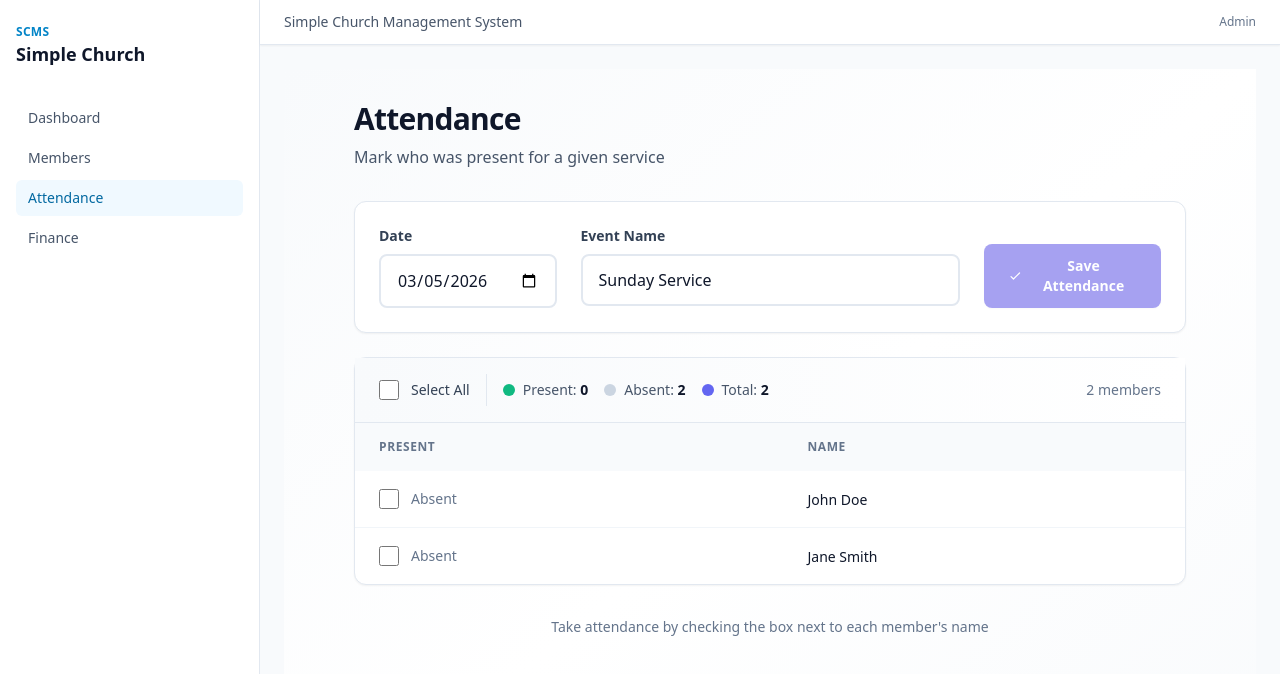
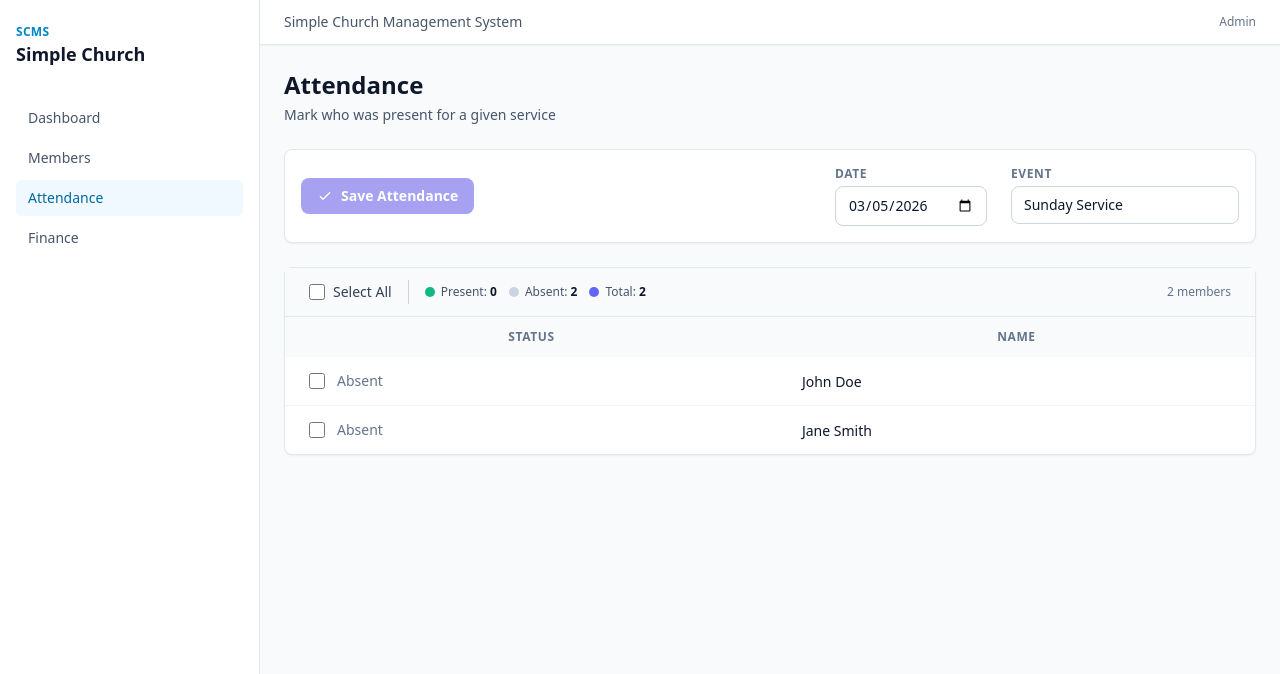
Before and after one commit to romerojhh/scms, a React (Vite) app in the folder church-management-system/: page /attendance in a window 1280 px wide. Shown: the top 674 px of the page. Built offline with nearby package versions, Linux system fonts and the light colour scheme.

Commit message:
rework ui

```diff
--- a/church-management-system/src/pages/AttendancePage.tsx
+++ b/church-management-system/src/pages/AttendancePage.tsx
@@ -128,54 +128,22 @@ export function AttendancePage() {
   const isLoading = membersLoading || attendanceLoading
 
   return (
-    <div className="min-h-screen bg-gradient-to-br from-slate-50 via-white to-slate-50">
-      <div className="mx-auto max-w-4xl px-4 py-8 sm:px-6 lg:px-8">
-        <header className="mb-8">
-          <h1 className="text-3xl font-bold text-slate-900 tracking-tight">
-            Attendance
-          </h1>
-          <p className="mt-2 text-base text-slate-600">
+    <div className="space-y-6">
+      <div>
+        <h1 className="text-2xl font-bold text-slate-900">Attendance</h1>
+        <p className="mt-1 text-sm text-slate-600">
           Mark who was present for a given service
         </p>
-        </header>
-
-        <div className="mb-6 rounded-xl border border-slate-200 bg-white p-6 shadow-sm">
-          <div className="grid gap-6 sm:grid-cols-2 lg:grid-cols-4">
-            <div>
-              <label htmlFor="date" className="mb-2 block text-sm font-semibold text-slate-700">
-                Date
-              </label>
-              <input
-                id="date"
-                type="date"
-                value={date}
-                onChange={(e) => {
-                  setDate(e.target.value)
-                  refetch()
-                }}
-                className="w-full rounded-lg border-2 border-slate-200 px-4 py-3 text-slate-900 outline-none transition-all duration-200 hover:border-slate-300 focus:border-indigo-500 focus:ring-2 focus:ring-indigo-500/20"
-              />
       </div>
 
-            <div className="sm:col-span-2">
-              <label htmlFor="event" className="mb-2 block text-sm font-semibold text-slate-700">
-                Event Name
-              </label>
-              <input
-                id="event"
-                type="text"
-                value={eventName}
-                onChange={(e) => setEventName(e.target.value)}
-                className="w-full rounded-lg border-2 border-slate-200 px-4 py-3 text-slate-900 outline-none transition-all duration-200 hover:border-slate-300 focus:border-indigo-500 focus:ring-2 focus:ring-indigo-500/20"
-              />
-            </div>
-
-            <div className="flex items-end">
+      <div className="rounded-lg border border-slate-200 bg-white p-4 shadow-sm">
+        <div className="flex flex-col gap-4 sm:flex-row sm:items-center sm:justify-between">
+          <div className="flex items-center gap-4">
             <button
               type="button"
               onClick={handleSave}
               disabled={saving || !hasUnsavedChanges}
-                className="flex w-full items-center justify-center gap-2 rounded-lg bg-indigo-600 px-6 py-3 text-sm font-semibold text-white shadow-sm transition-all duration-200 hover:bg-indigo-700 hover:shadow-md disabled:cursor-not-allowed disabled:opacity-50 disabled:hover:shadow-sm"
+              className="flex items-center justify-center gap-2 rounded-lg bg-indigo-600 px-4 py-2 text-sm font-semibold text-white shadow-sm transition-all hover:bg-indigo-700 hover:shadow disabled:cursor-not-allowed disabled:opacity-50"
             >
               {saving ? (
                 <>
@@ -194,22 +162,52 @@ export function AttendancePage() {
                 </>
               )}
             </button>
-            </div>
-          </div>
 
             {hasUnsavedChanges && (
-            <div className="mt-4 flex items-center gap-2 text-sm text-amber-600">
+              <div className="flex items-center gap-2 text-sm text-amber-600">
                 <svg className="h-4 w-4" fill="none" stroke="currentColor" viewBox="0 0 24 24">
                   <path strokeLinecap="round" strokeLinejoin="round" strokeWidth={2} d="M12 9v2m0 4h.01m-6.938 4h13.856c1.54 0 2.502-1.667 1.732-3L13.732 4c-.77-1.333-2.694-1.333-3.464 0L3.34 16c-.77 1.333.192 3 1.732 3z" />
                 </svg>
-              <span>You have unsaved changes</span>
+                <span>Unsaved changes</span>
               </div>
             )}
           </div>
 
+          <div className="grid grid-cols-2 gap-4 sm:flex sm:gap-6">
+            <div>
+              <label htmlFor="date" className="mb-1 block text-xs font-semibold uppercase tracking-wider text-slate-500">
+                Date
+              </label>
+              <input
+                id="date"
+                type="date"
+                value={date}
+                onChange={(e) => {
+                  setDate(e.target.value)
+                  refetch()
+                }}
+                className="w-full rounded-lg border border-slate-300 px-3 py-2 text-sm text-slate-900 outline-none transition-all hover:border-slate-400 focus:border-indigo-500 focus:ring-2 focus:ring-indigo-500/20"
+              />
+            </div>
+            <div>
+              <label htmlFor="event" className="mb-1 block text-xs font-semibold uppercase tracking-wider text-slate-500">
+                Event
+              </label>
+              <input
+                id="event"
+                type="text"
+                value={eventName}
+                onChange={(e) => setEventName(e.target.value)}
+                className="w-full rounded-lg border border-slate-300 px-3 py-2 text-sm text-slate-900 outline-none transition-all hover:border-slate-400 focus:border-indigo-500 focus:ring-2 focus:ring-indigo-500/20"
+              />
+            </div>
+          </div>
+        </div>
+      </div>
+
       {message && (
         <div
-            className={`mb-6 flex items-center gap-3 rounded-lg px-4 py-3 text-sm font-medium animate-in fade-in slide-in-from-top-2 ${
+          className={`flex items-center gap-3 rounded-lg px-4 py-3 text-sm font-medium ${
             message.type === 'success'
               ? 'bg-emerald-50 text-emerald-800 border border-emerald-200'
               : 'bg-rose-50 text-rose-800 border border-rose-200'
@@ -217,11 +215,11 @@ export function AttendancePage() {
           role="alert"
         >
           {message.type === 'success' ? (
-              <svg className="h-5 w-5" fill="none" stroke="currentColor" viewBox="0 0 24 24">
+            <svg className="h-5 w-5 flex-shrink-0" fill="none" stroke="currentColor" viewBox="0 0 24 24">
               <path strokeLinecap="round" strokeLinejoin="round" strokeWidth={2} d="M9 12l2 2 4-4m6 2a9 9 0 11-18 0 9 9 0 0118 0z" />
             </svg>
           ) : (
-              <svg className="h-5 w-5" fill="none" stroke="currentColor" viewBox="0 0 24 24">
+            <svg className="h-5 w-5 flex-shrink-0" fill="none" stroke="currentColor" viewBox="0 0 24 24">
               <path strokeLinecap="round" strokeLinejoin="round" strokeWidth={2} d="M12 8v4m0 4h.01M21 12a9 9 0 11-18 0 9 9 0 0118 0z" />
             </svg>
           )}
@@ -229,50 +227,48 @@ export function AttendancePage() {
         </div>
       )}
 
-        <div className="rounded-xl border border-slate-200 bg-white shadow-sm">
-          <div className="border-b border-slate-200 bg-gradient-to-r from-slate-50 to-white px-6 py-4">
+      <div className="rounded-lg border border-slate-200 bg-white shadow-sm">
+        <div className="border-b border-slate-200 bg-slate-50 px-4 py-3 sm:px-6">
           <div className="flex flex-col gap-4 sm:flex-row sm:items-center sm:justify-between">
-              <div className="flex items-center gap-4">
-                <div className="flex items-center gap-3">
-                  <label className="relative flex items-center gap-3 cursor-pointer group">
+            <div className="flex flex-wrap items-center gap-4">
+              <label className="relative flex items-center gap-2 cursor-pointer group">
                 <input
                   type="checkbox"
                   checked={selectAll}
                   onChange={(e) => handleSelectAll(e.target.checked)}
-                      className="h-5 w-5 rounded border-2 border-slate-300 text-indigo-600 transition-all duration-200 hover:border-indigo-400 focus:ring-2 focus:ring-indigo-500/20 focus:ring-offset-0"
+                  className="h-4 w-4 rounded border-slate-300 text-indigo-600 transition-all hover:border-indigo-400 focus:ring-2 focus:ring-indigo-500/20"
                 />
-                    <span className="text-sm font-medium text-slate-700 group-hover:text-slate-900 transition-colors">
+                <span className="text-sm font-medium text-slate-700 group-hover:text-indigo-600 transition-colors">
                   Select All
                 </span>
               </label>
+
+              <div className="h-4 w-px bg-slate-300 sm:h-6" />
+
+              <div className="flex items-center gap-3">
+                <div className="flex items-center gap-1.5">
+                  <div className="h-2.5 w-2.5 rounded-full bg-emerald-500" />
+                  <span className="text-xs text-slate-600">Present: <strong className="text-slate-900">{presentCount}</strong></span>
                 </div>
-
-                <div className="h-8 w-px bg-slate-200" />
-
-                <div className="flex gap-4 text-sm">
-                  <div className="flex items-center gap-2">
-                    <div className="h-3 w-3 rounded-full bg-emerald-500" />
-                    <span className="text-slate-600">Present: <strong className="text-slate-900">{presentCount}</strong></span>
+                <div className="flex items-center gap-1.5">
+                  <div className="h-2.5 w-2.5 rounded-full bg-slate-300" />
+                  <span className="text-xs text-slate-600">Absent: <strong className="text-slate-900">{absentCount}</strong></span>
                 </div>
-                  <div className="flex items-center gap-2">
-                    <div className="h-3 w-3 rounded-full bg-slate-300" />
-                    <span className="text-slate-600">Absent: <strong className="text-slate-900">{absentCount}</strong></span>
-                  </div>
-                  <div className="flex items-center gap-2">
-                    <div className="h-3 w-3 rounded-full bg-indigo-500" />
-                    <span className="text-slate-600">Total: <strong className="text-slate-900">{totalMembers}</strong></span>
+                <div className="flex items-center gap-1.5">
+                  <div className="h-2.5 w-2.5 rounded-full bg-indigo-500" />
+                  <span className="text-xs text-slate-600">Total: <strong className="text-slate-900">{totalMembers}</strong></span>
                 </div>
               </div>
             </div>
 
-              <div className="text-sm text-slate-500">
+            <div className="text-xs text-slate-500">
               {isLoading ? (
                 <div className="flex items-center gap-2">
                   <svg className="h-4 w-4 animate-spin" viewBox="0 0 24 24">
                     <circle className="opacity-25" cx="12" cy="12" r="10" stroke="currentColor" strokeWidth="4" fill="none" />
                     <path className="opacity-75" fill="currentColor" d="M4 12a8 8 0 018-8V0C5.373 0 0 5.373 0 12h4zm2 5.291A7.962 7.962 0 014 12H0c0 3.042 1.135 5.824 3 7.938l3-2.647z" />
                   </svg>
-                    <span>Loading members...</span>
+                  <span>Loading...</span>
                 </div>
               ) : (
                 <span>{totalMembers} member{totalMembers !== 1 ? 's' : ''}</span>
@@ -283,29 +279,29 @@ export function AttendancePage() {
 
         <div className="max-h-[480px] overflow-y-auto">
           {isLoading ? (
-              <div className="flex items-center justify-center py-16">
+            <div className="flex items-center justify-center py-12">
               <div className="text-center">
-                  <svg className="mx-auto h-10 w-10 animate-spin text-indigo-600" viewBox="0 0 24 24">
+                <svg className="mx-auto h-8 w-8 animate-spin text-indigo-600" viewBox="0 0 24 24">
                   <circle className="opacity-25" cx="12" cy="12" r="10" stroke="currentColor" strokeWidth="4" fill="none" />
                   <path className="opacity-75" fill="currentColor" d="M4 12a8 8 0 018-8V0C5.373 0 0 5.373 0 12h4zm2 5.291A7.962 7.962 0 014 12H0c0 3.042 1.135 5.824 3 7.938l3-2.647z" />
                 </svg>
-                  <p className="mt-4 text-sm font-medium text-slate-600">Loading members...</p>
+                <p className="mt-3 text-sm font-medium text-slate-600">Loading members...</p>
               </div>
             </div>
           ) : members.length === 0 ? (
-              <div className="flex flex-col items-center justify-center py-16 text-center">
-                <svg className="h-16 w-16 text-slate-300" fill="none" stroke="currentColor" viewBox="0 0 24 24">
+            <div className="flex flex-col items-center justify-center py-12 text-center">
+              <svg className="h-12 w-12 text-slate-300" fill="none" stroke="currentColor" viewBox="0 0 24 24">
                 <path strokeLinecap="round" strokeLinejoin="round" strokeWidth={1.5} d="M17 20h5v-2a3 3 0 00-5.356-1.857M17 20H7m10 0v-2c0-.656-.126-1.283-.356-1.857M7 20H2v-2a3 3 0 015.356-1.857M7 20v-2c0-.656.126-1.283.356-1.857m0 0a5.002 5.002 0 019.288 0M15 7a3 3 0 11-6 0 3 3 0 016 0zm6 3a2 2 0 11-4 0 2 2 0 014 0zM7 10a2 2 0 11-4 0 2 2 0 014 0z" />
               </svg>
-                <h3 className="mt-4 text-lg font-semibold text-slate-900">No members found</h3>
-                <p className="mt-2 text-sm text-slate-600">Add members to start taking attendance</p>
+              <h3 className="mt-3 text-base font-semibold text-slate-900">No members</h3>
+              <p className="mt-1 text-sm text-slate-600">Add members to get started</p>
             </div>
           ) : (
-              <table className="w-full text-left">
+            <table className="w-full">
               <thead className="sticky top-0 bg-slate-50 text-xs font-semibold uppercase tracking-wider text-slate-500">
                 <tr>
-                    <th className="px-6 py-4">Present</th>
-                    <th className="px-6 py-4">Name</th>
+                  <th className="px-4 py-3 sm:px-6">Status</th>
+                  <th className="px-4 py-3 sm:px-6">Name</th>
                 </tr>
               </thead>
               <tbody className="divide-y divide-slate-100">
@@ -315,23 +311,23 @@ export function AttendancePage() {
                   return (
                     <tr
                       key={member.member_id}
-                        className="group transition-all duration-150 hover:bg-slate-50"
+                      className="transition-colors hover:bg-slate-100"
                     >
-                        <td className="px-6 py-4">
+                      <td className="px-4 py-3 sm:px-6">
                         <label className="relative flex items-center gap-3 cursor-pointer">
                           <input
                             type="checkbox"
                             checked={checked}
                             onChange={(e) => handleToggle(member.member_id, e.target.checked)}
-                              className="h-5 w-5 rounded border-2 border-slate-300 text-indigo-600 transition-all duration-200 hover:border-indigo-400 focus:ring-2 focus:ring-indigo-500/20 focus:ring-offset-0"
+                            className="h-4 w-4 rounded border-slate-300 text-indigo-600 transition-all hover:border-indigo-400 focus:ring-2 focus:ring-indigo-500/20"
                           />
-                            <span className={`text-sm font-medium ${checked ? 'text-emerald-700' : 'text-slate-500'}`}>
+                          <span className={`text-sm font-medium ${checked ? 'text-emerald-600' : 'text-slate-500'}`}>
                             {checked ? 'Present' : 'Absent'}
                           </span>
                         </label>
                       </td>
-                        <td className="px-6 py-4">
-                          <span className="text-sm font-medium text-slate-900 group-hover:text-indigo-700 transition-colors">
+                      <td className="px-4 py-3 sm:px-6">
+                        <span className="text-sm font-medium text-slate-900">
                           {member.full_name}
                         </span>
                       </td>
@@ -343,11 +339,6 @@ export function AttendancePage() {
           )}
         </div>
       </div>
-
-        <footer className="mt-8 text-center text-sm text-slate-500">
-          <p>Take attendance by checking the box next to each member's name</p>
-        </footer>
-      </div>
     </div>
   )
 }
```
Lines whose indentation alone changed are shown as unchanged.
